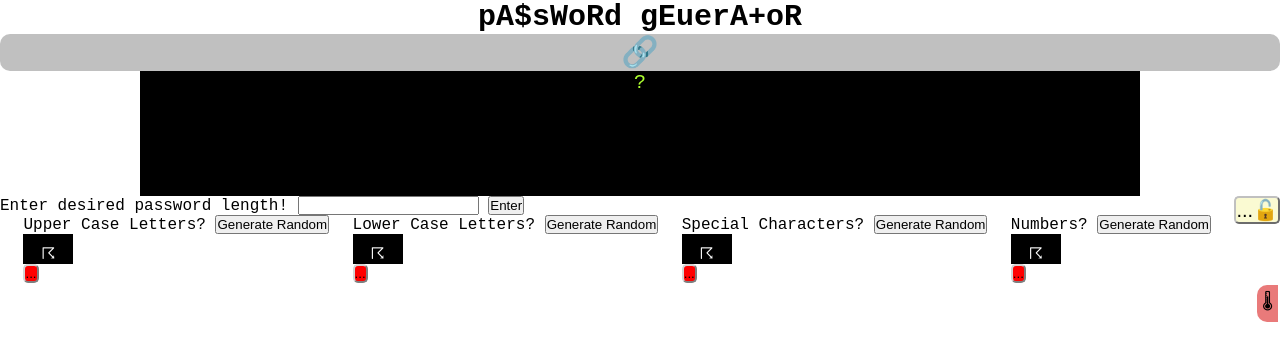
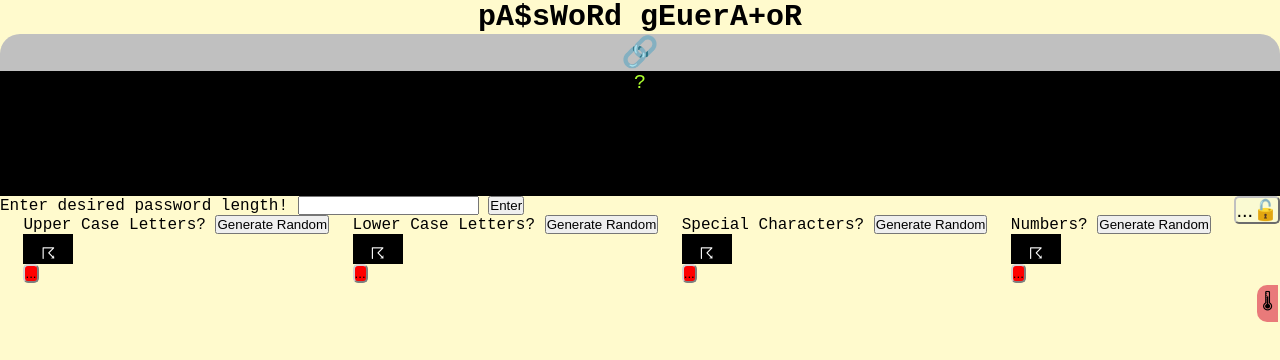
Before and after one commit to kaylacasale/generate-password, a plain HTML site: page index.html in a window 1280 px wide. Drawn offline with Linux system fonts and the light colour scheme.

Commit message:
enhanced design

```diff
--- a/assets/css/style.css
+++ b/assets/css/style.css
@@ -7,6 +7,7 @@
 body {
     font-family: 'Courier New', Courier, monospace;
     color: black;
+    background-color: lemonchiffon;
 }
 
 
@@ -27,7 +28,7 @@ header div {
 .displayPassword {
     text-align: center;
     background-color: silver;
-    border-radius: 10px;
+    border-radius: 20px 20px 0px 0px;
     color: darkgoldenrod;
     font-family: 'Courier New', Courier, monospace;
     font-size: 30px;
@@ -40,6 +41,7 @@ header div {
     color: greenyellow;
     font-size: 20px;
     height: 600px inherit;
+    width: 100%;
 
 }
 
```
Also changed, not shown: 2 other files.
